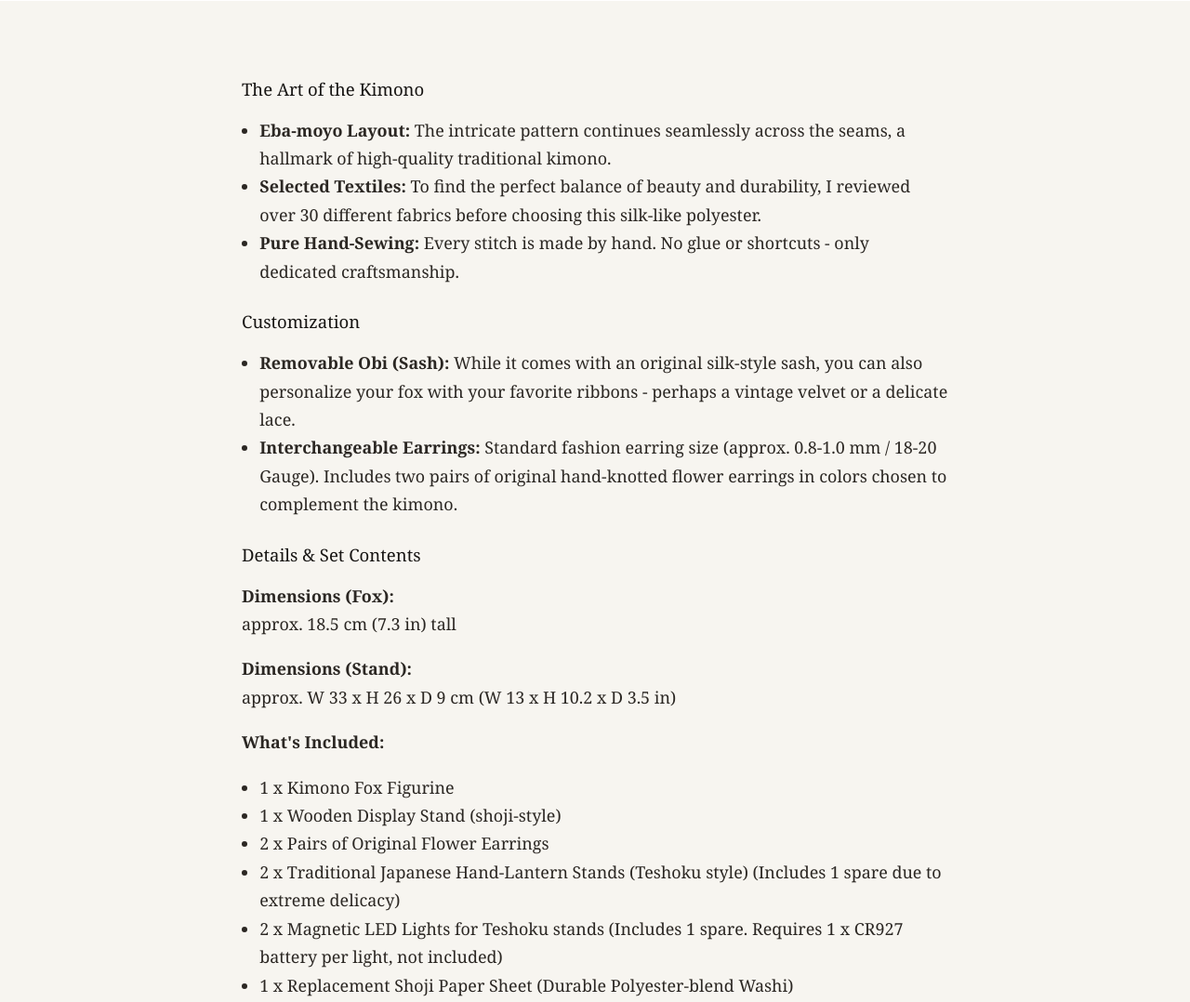
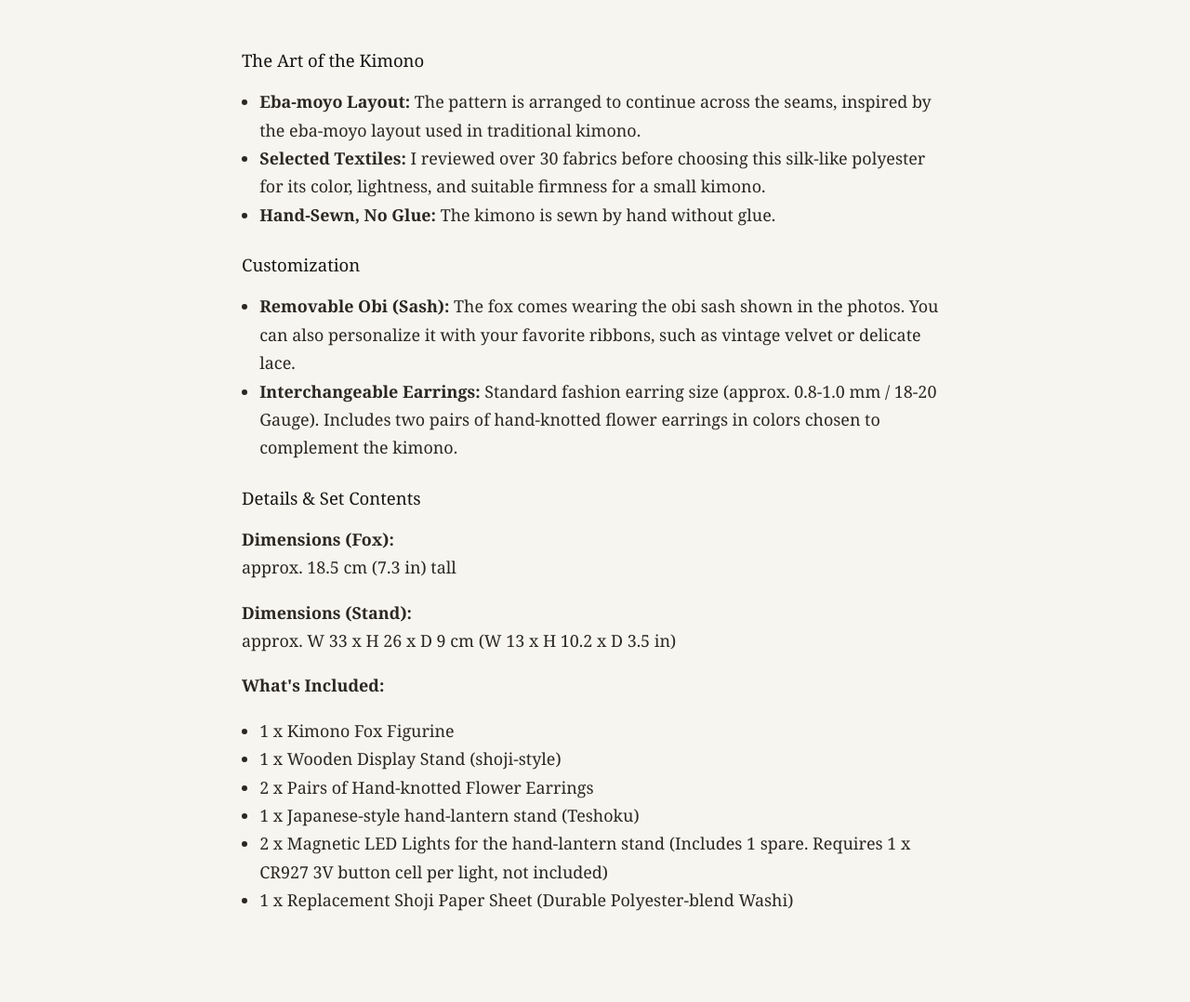
Before and after one commit to gionsouta/kagariyo-site-final, a plain HTML site: page products/gate-of-signs-take-a.html in a window 1280 px wide. Shown: the part 1160-2238 px from the top of the page at 93% size. Drawn offline with Linux system fonts and the light colour scheme.

```diff
--- a/products/gate-of-signs-take-a.html
+++ b/products/gate-of-signs-take-a.html
@@ -90,21 +90,21 @@
 
       <section class="content-page product-story">
         <h2>A Messenger at the Threshold</h2>
-        <p>A fox of folklore, a sanctuary of light - this handcrafted scene captures a quiet fragment of a story. Standing beside a wooden display echoing the geometry of shoji doors and sacred gates, the fox invites you to a peaceful space between the visible and the spiritual. Each piece is a unique creation, designed to bring a touch of Japanese "Yoin" (lingering memory) to your home.</p>
+        <p>A fox of folklore stands in a handcrafted scene of soft light. Beside a wooden display echoing the geometry of shoji doors and shrine-like gates, the fox invites you to a peaceful space between the visible and the spiritual. Each piece is a unique creation, designed to bring a touch of Japanese "Yoin" (lingering memory) to your home.</p>
       </section>
 
       <section class="content-page product-details">
         <h3>The Art of the Kimono</h3>
         <ul>
-          <li><strong>Eba-moyo Layout:</strong> The intricate pattern continues seamlessly across the seams, a hallmark of high-quality traditional kimono.</li>
-          <li><strong>Selected Textiles:</strong> To find the perfect balance of beauty and durability, I reviewed over 30 different fabrics before choosing this silk-like polyester.</li>
-          <li><strong>Pure Hand-Sewing:</strong> Every stitch is made by hand. No glue or shortcuts - only dedicated craftsmanship.</li>
+          <li><strong>Eba-moyo Layout:</strong> The pattern is arranged to continue across the seams, inspired by the eba-moyo layout used in traditional kimono.</li>
+          <li><strong>Selected Textiles:</strong> I reviewed over 30 fabrics before choosing this silk-like polyester for its color, lightness, and suitable firmness for a small kimono.</li>
+          <li><strong>Hand-Sewn, No Glue:</strong> The kimono is sewn by hand without glue.</li>
         </ul>
 
         <h3>Customization</h3>
         <ul>
-          <li><strong>Removable Obi (Sash):</strong> While it comes with an original silk-style sash, you can also personalize your fox with your favorite ribbons - perhaps a vintage velvet or a delicate lace.</li>
-          <li><strong>Interchangeable Earrings:</strong> Standard fashion earring size (approx. 0.8-1.0 mm / 18-20 Gauge). Includes two pairs of original hand-knotted flower earrings in colors chosen to complement the kimono.</li>
+          <li><strong>Removable Obi (Sash):</strong> The fox comes wearing the obi sash shown in the photos. You can also personalize it with your favorite ribbons, such as vintage velvet or delicate lace.</li>
+          <li><strong>Interchangeable Earrings:</strong> Standard fashion earring size (approx. 0.8-1.0 mm / 18-20 Gauge). Includes two pairs of hand-knotted flower earrings in colors chosen to complement the kimono.</li>
         </ul>
 
         <h3>Details &amp; Set Contents</h3>
@@ -114,9 +114,9 @@
         <ul>
           <li>1 x Kimono Fox Figurine</li>
           <li>1 x Wooden Display Stand (shoji-style)</li>
-          <li>2 x Pairs of Original Flower Earrings</li>
-          <li>2 x Traditional Japanese Hand-Lantern Stands (Teshoku style) (Includes 1 spare due to extreme delicacy)</li>
-          <li>2 x Magnetic LED Lights for Teshoku stands (Includes 1 spare. Requires 1 x CR927 battery per light, not included)</li>
+          <li>2 x Pairs of Hand-knotted Flower Earrings</li>
+          <li>1 x Japanese-style hand-lantern stand (Teshoku)</li>
+          <li>2 x Magnetic LED Lights for the hand-lantern stand (Includes 1 spare. Requires 1 x CR927 3V button cell per light, not included)</li>
           <li>1 x Replacement Shoji Paper Sheet (Durable Polyester-blend Washi)</li>
         </ul>
       </section>
```
Also changed, not shown: products/guardian-fox.html (added, +13 -0 lines).
